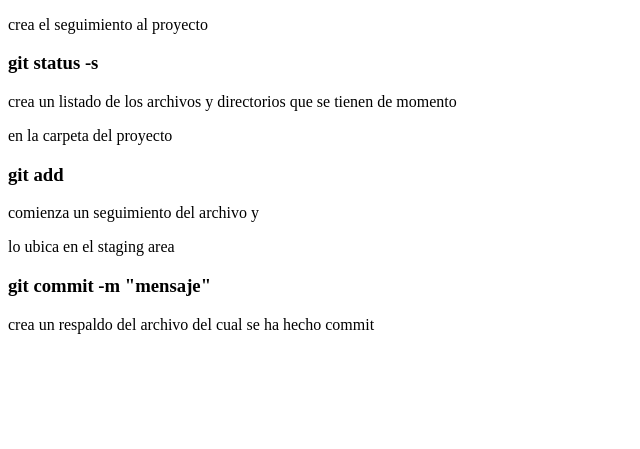
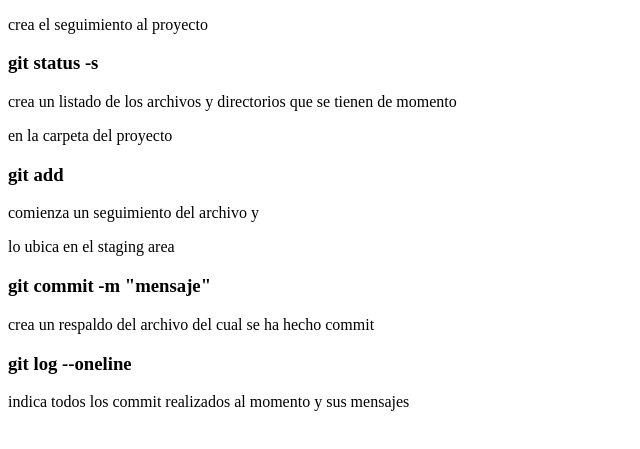
Before and after one commit to O-Marin/RepasoGit, a plain HTML site: page index.html in a window 1280 px wide. Shown: the part 105-554 px from the top of the page, without its empty margins (0-640 px from the left). Drawn offline with Linux system fonts and the light colour scheme.

Commit message:
se agrega info de git log --oneline

```diff
--- a/index.html
+++ b/index.html
@@ -22,5 +22,8 @@
 
     <h3>git commit -m "mensaje"</h3>
     <p>crea un respaldo del archivo del cual se ha hecho commit</p>
+
+    <h3>git log --oneline</h3>
+    <p>indica todos los commit realizados al momento y sus mensajes </p>
 </body>
 </html>
```
